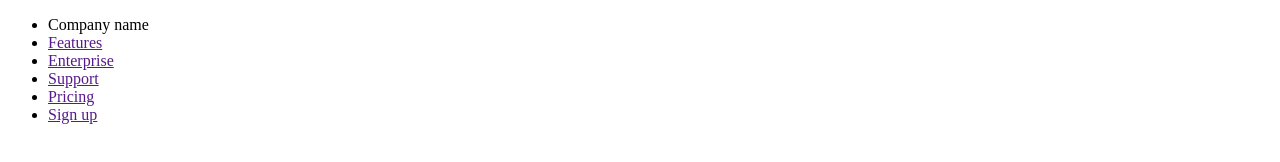
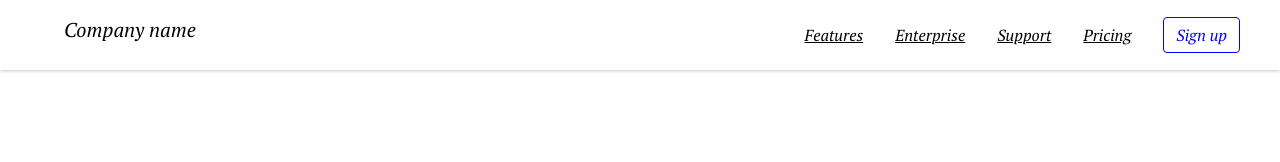
Before and after one commit to Esenov-Kubanychbek/Pricing, a plain HTML site: page index.html in a window 1280 px wide. Drawn offline with Linux system fonts and the light colour scheme.

Commit message:
The end styling nav

```diff
--- a/index.html
+++ b/index.html
@@ -4,17 +4,25 @@
     <meta charset="UTF-8">
     <meta name="viewport" content="width=device-width, initial-scale=1.0">
     <title>Document</title>
+    <link rel="stylesheet" href="./style.css">
 </head>
 <body>
     <header>
         <nav>
             <ul>
+                <div>
                     <li>Company name</li>
+                </div>
+                <div>
                     <li><a href="">Features</a></li>
                     <li><a href="">Enterprise</a></li>
                     <li><a href="">Support</a></li>
                     <li><a href="">Pricing</a></li>
+                    <div>
                        <li><a href="">Sign up</a></li>
+                    </div>
+
+                </div>
             </ul>
         </nav>
     </header>
--- /dev/null
+++ b/style.css
@@ -0,0 +1,48 @@
+@import url('https://fonts.googleapis.com/css2?family=PT+Serif:ital@1&display=swap');
+*{
+    margin: 0;
+}
+body{
+    font-family: 'PT Serif', serif;
+}
+header nav{
+    padding: 16px 24px;
+    margin: 0 0 16px;
+    box-shadow: 0 0 4px rgba(36, 36, 36, 0.377);
+}
+header nav ul{
+    display: flex;
+    justify-content: space-between;
+
+
+}
+header nav ul div:nth-child(2){
+    display: flex;
+
+}
+header nav ul div:nth-child(2) li a{
+    margin: 0 8px;
+    color: black;
+
+}
+header nav ul div:nth-child(2) li {
+    padding: 8px;
+}
+header nav ul div:nth-child(2) div li a{
+    text-decoration: none;
+    border: 1px solid blue;
+    color: blue;
+    padding: .375rem .75rem;
+    font-size: 1rem;
+    border-radius: .25rem;
+}
+header nav ul div:nth-child(2) div li a:hover{
+    background-color: blue;
+    color: white;
+}
+header nav ul div:nth-child(1) li{
+    font-size: 20px;
+}
+header nav ul li{
+    list-style-type: none;
+}
```
Lines whose indentation alone changed are shown as unchanged.
